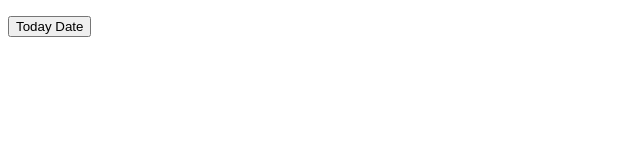
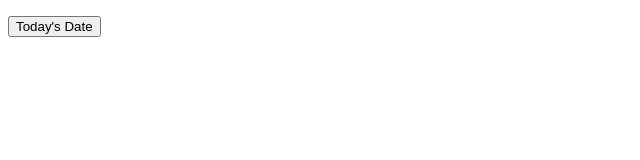
Before and after one commit to samarsekhar/JSProject, a plain HTML site: page Object2/Events/Events2.html in a window 1280 px wide. Shown: the full height of the page, 0-640 px from the left. Drawn offline with Linux system fonts and the light colour scheme.

Commit message:
I did this

```diff
--- a/Object2/Events/Events2.html
+++ b/Object2/Events/Events2.html
@@ -12,7 +12,7 @@
 
 <body>
     <p id="ShowDate"></p>
-    <button type="button" onclick="displayDate()">Today Date</button>
+    <button type="button" onclick="displayDate()">Today's Date</button>
 </body>
 
 </html>
```
